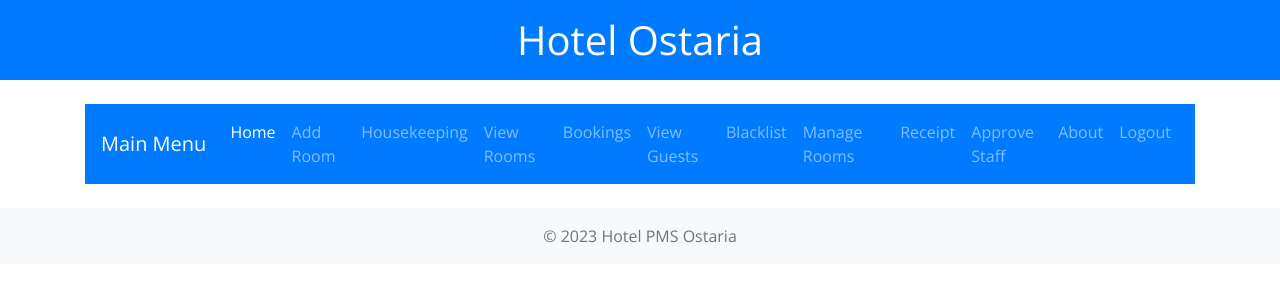
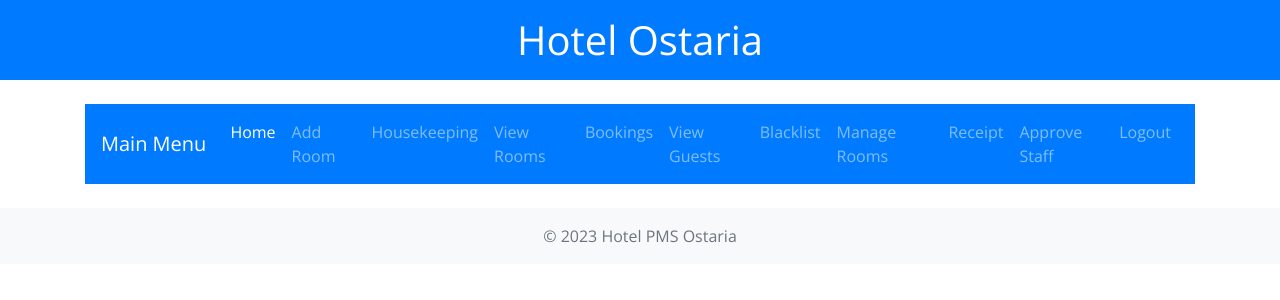
Before and after one commit to jagonzas/hotelPMS, a Django app: page / in a window 1280 px wide. Shown: the top 300 px of the page. Run offline with Django 4.2, Linux system fonts and the light colour scheme; a user stored in the database is signed in; some libraries are stand-ins or nearby versions.

Commit message:
fixed up index html to properly display navbar options

```diff
--- a/hotel_pms/templates/hotel_pms/index.html
+++ b/hotel_pms/templates/hotel_pms/index.html
@@ -43,7 +43,15 @@
                 <li class="nav-item">
                      <a class="nav-link" href="{% url 'login' %}">Login</a>
                 </li>
+                <li class="nav-item">
+                    <a class="nav-link" href="{% url 'register_select' %}">Register</a>
+                </li>
+                <li class="nav-item">
+                    <a class="nav-link" href="{% url 'about' %}">About</a>
+                </li>
                 {% endif %}
+
+                {% comment %} Admin view  {% endcomment %}
                 {% if user.is_authenticated and user.is_staff %}
                 <li class="nav-item">
                     <a class="nav-link" href="{% url 'add_room' %}">Add Room</a>
@@ -74,17 +82,32 @@
                 </li>
                 {% endif %}
 
-                {% if user.is_authenticated and is_customer %}
-                    <a class="nav-link" href="{% url 'view_rooms' %}">View Rooms</a>
+
+
+            {% comment %} Employee view  {% endcomment %}
+
+                {% if user.is_authenticated and user|has_group:"Employees" %}
+                <li class="nav-item">
+                    <a class="nav-link" href="{% url 'home' %}">View Bookings</a>
+                </li>
+                <li class="nav-item">
+                    <a class="nav-link" href="{% url 'home' %}">Make Reservation</a>
+                </li>
+                <li class="nav-item">
+                    <a class="nav-link" href="{% url 'home' %}">View Guests</a>
+                </li>
+                <li class="nav-item">
+                    <a class="nav-link" href="{% url 'home' %}">Housekeeping</a>
+                </li>
+                <li class="nav-item">
+                    <a class="nav-link" href="{% url 'view_bookings' %}">Police Report</a>
+                </li>
+                <li class="nav-item">
+                    <a class="nav-link" href="{% url 'home' %}">Blacklist</a>
+                </li>
+
                 {% endif %}
-                <li class="nav-item">
-                    <a class="nav-link" href="{% url 'about' %}">About</a>
-                </li>
-                {% if not user.is_authenticated%}
-                <li class="nav-item">
-                    <a class="nav-link" href="{% url 'register_select' %}">Register</a>
-                </li>
-                {% endif %}
+
 
 
 
@@ -109,6 +132,7 @@
                 </li>
 
                 {% endif %}
+
 
 
 
```
Also changed, not shown: db.sqlite3.
